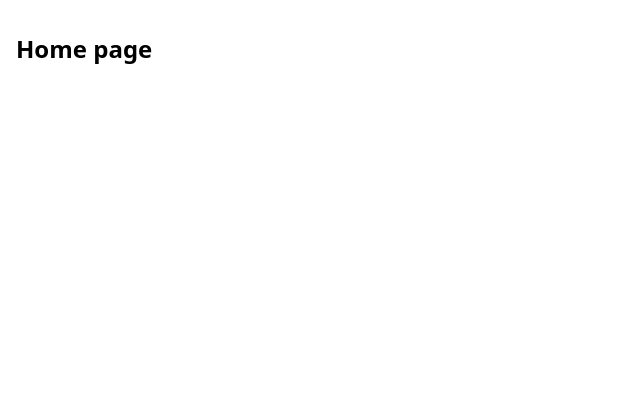
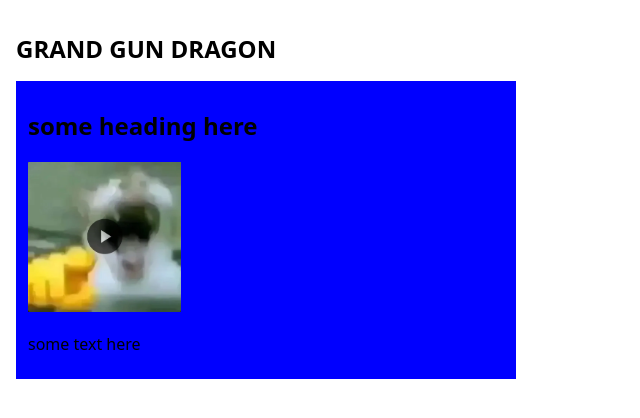
Before and after one commit to Seiya-school/GGG-website, a website: page index.html in a window 1280 px wide. Shown: the whole page, without its empty margins (0-640 px from the left). Drawn offline with Linux system fonts and the light colour scheme.

Commit message:
testing out divs

```diff
--- a/index.html
+++ b/index.html
@@ -13,7 +13,13 @@
   </head>
   <body>
     <main>
-      <h1>Home page</h1>
+      <h1>GRAND GUN DRAGON</h1>
+
+      <div>
+        <h2>some heading here</h2>
+        <img src = "test.png" alt = "a test image">
+        <P>some text here</P>
+      </div>
     </main>
   </body>
 </html>
--- a/styles.css
+++ b/styles.css
@@ -7,6 +7,19 @@ body {
   font-family: system-ui, sans-serif;
   color: black;
   background-color: white;
+}
+
+div {
+  width: 500px;
+  display: inline-block;
+  height: auto;
+  padding: 8px 12px;
+  background-color: blue;
+}
+
+img {
+  height: 150px;
+  width: auto;
 }
 
 nav {
```
Also changed, not shown: test.png (added).
